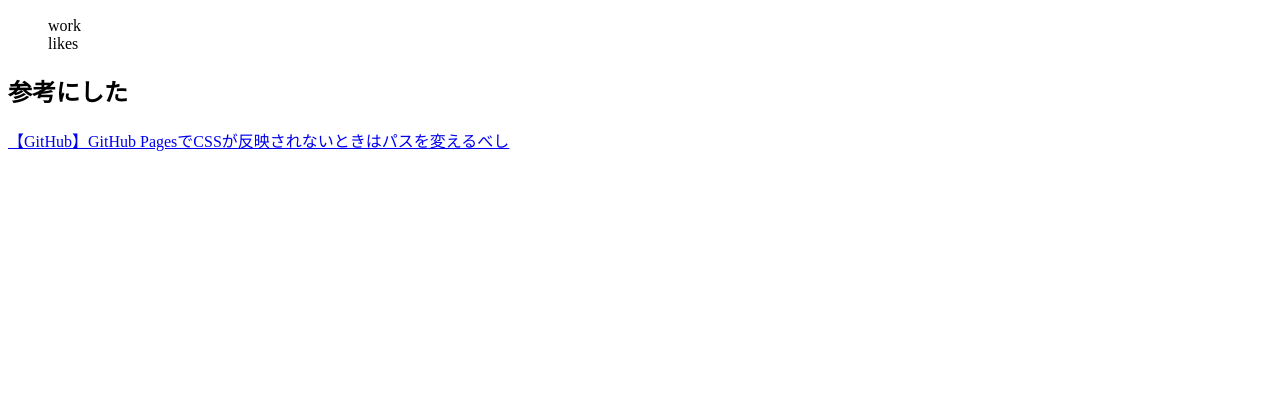
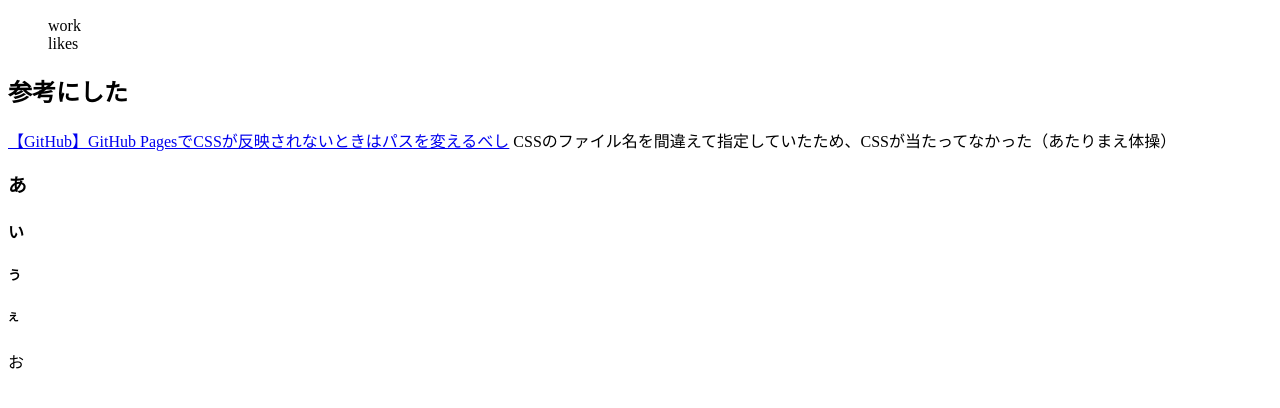
Before and after one commit to pp00oo/profile, a plain HTML site: page index.html in a window 1280 px wide. Shown: the part 306-714 px from the top of the page. Drawn offline with Linux system fonts and the light colour scheme.

Commit message:
Update index.html

```diff
--- a/index.html
+++ b/index.html
@@ -14,3 +14,6 @@
     </ul>
   <h2>参考にした</h2>
   <a href="https://blog.osmdik.com/posts/github-pages-css-reflect/">【GitHub】GitHub PagesでCSSが反映されないときはパスを変えるべし</a>
+  CSSのファイル名を間違えて指定していたため、CSSが当たってなかった（あたりまえ体操）
+
+　<h3>あ</h3><h4>い</h4><h5>う</h5><h6>え</h6><h7>お</h7>
```
